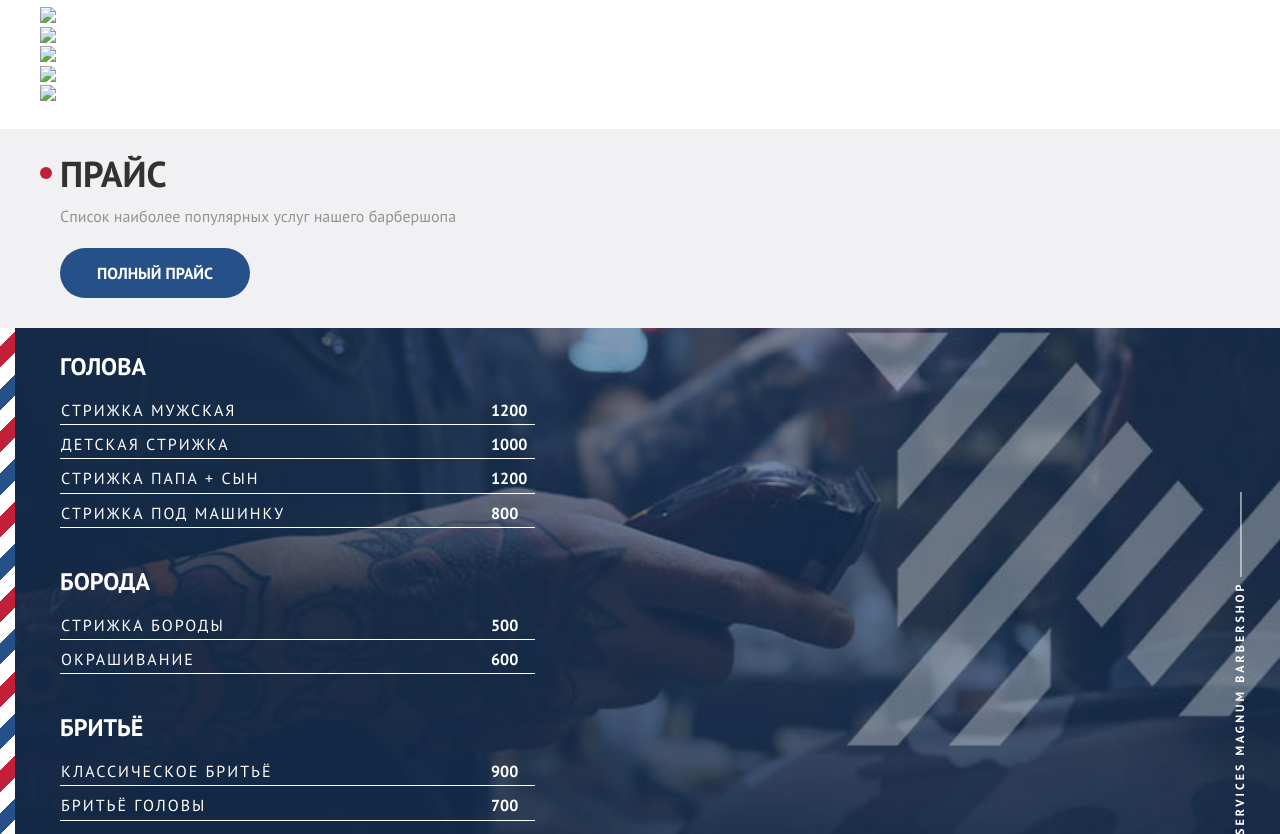
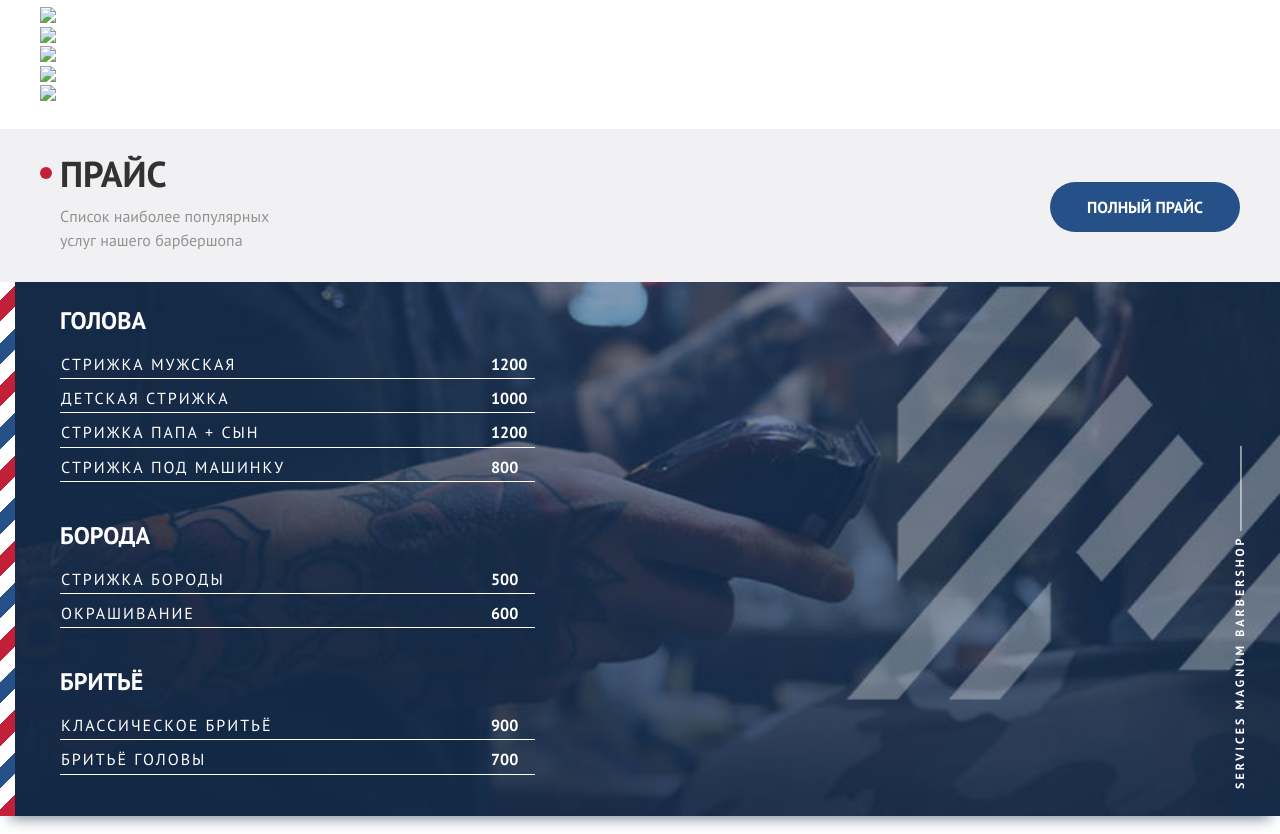
Before and after one commit to nigel-riss/magnum, a PHP site: page / in a window 1280 px wide. Shown: the part 2660-3494 px from the top of the page. Run offline with PHP 8.4, Linux system fonts and the light colour scheme.

Commit message:
Fixes to price header and button, some small fixes

```diff
--- a/index.html
+++ b/index.html
@@ -127,8 +127,10 @@
   </section>
   <section class="prices">
     <header class="prices__header">
-      <h2 class="prices__title"><strong>Прайс</strong></h2>
-      <p class="prices__subtitle">Список наиболее популярных услуг нашего барбершопа</p>
+      <div class="prices__header-wrapper">
+        <h2 class="prices__title"><strong>Прайс</strong></h2>
+        <p class="prices__subtitle">Список наиболее популярных услуг нашего барбершопа</p>
+      </div>
       <div class="prices__button"><a class="button button--blue" href="#">Полный Прайс</a></div>
     </header>
     <div class="prices__content">
--- a/styles.css
+++ b/styles.css
@@ -476,10 +476,15 @@ body {
   text-decoration: none;
   text-transform: uppercase;
   background-color: #ffffff;
-  border-radius: 25px; }
+  border-radius: 25px;
+  transition: all 0.3s ease-out; }
   @media (min-width: 700px) {
     .button {
       width: 190px; } }
+  .button:hover {
+    color: #ffffff;
+    background-color: #255088;
+    background-color: #c21f39; }
   .button--blue {
     color: #ffffff;
     background-color: #255088; }
@@ -589,7 +594,7 @@ body {
 
 .hero {
   position: relative;
-  max-width: 400px;
+  max-width: 500px;
   margin-top: 10vh;
   margin-top: calc(25px + 5vh);
   padding-bottom: 5px;
@@ -756,6 +761,7 @@ body {
   margin: 0;
   padding-left: 20px;
   color: #939393;
+  font-size: 1rem;
   line-height: 1.5; }
 
 .about__features {
@@ -984,10 +990,18 @@ body {
   padding: 25px 15px;
   padding-right: 40px;
   padding-bottom: 10px;
+  font-size: 0;
   background-color: #f1f1f3; }
   @media (min-width: 700px) {
     .prices__header {
-      padding-left: 40px; } }
+      padding-left: 40px;
+      padding-right: 50px; } }
+
+@media (min-width: 700px) {
+  .prices__header-wrapper {
+    display: inline-block;
+    vertical-align: top;
+    width: calc(100% - 200px); } }
 
 .prices__title {
   position: relative;
@@ -1017,11 +1031,21 @@ body {
   margin: 0;
   padding-left: 20px;
   color: #939393;
+  font-size: 1rem;
   line-height: 1.5;
   padding-bottom: 20px; }
+  @media (min-width: 700px) {
+    .prices__subtitle {
+      width: 260px; } }
 
 .prices__button {
   padding-left: 20px; }
+  @media (min-width: 700px) {
+    .prices__button {
+      display: inline-block;
+      vertical-align: top;
+      width: 200px;
+      padding-top: 28px; } }
 
 .prices__content {
   position: relative;
```
